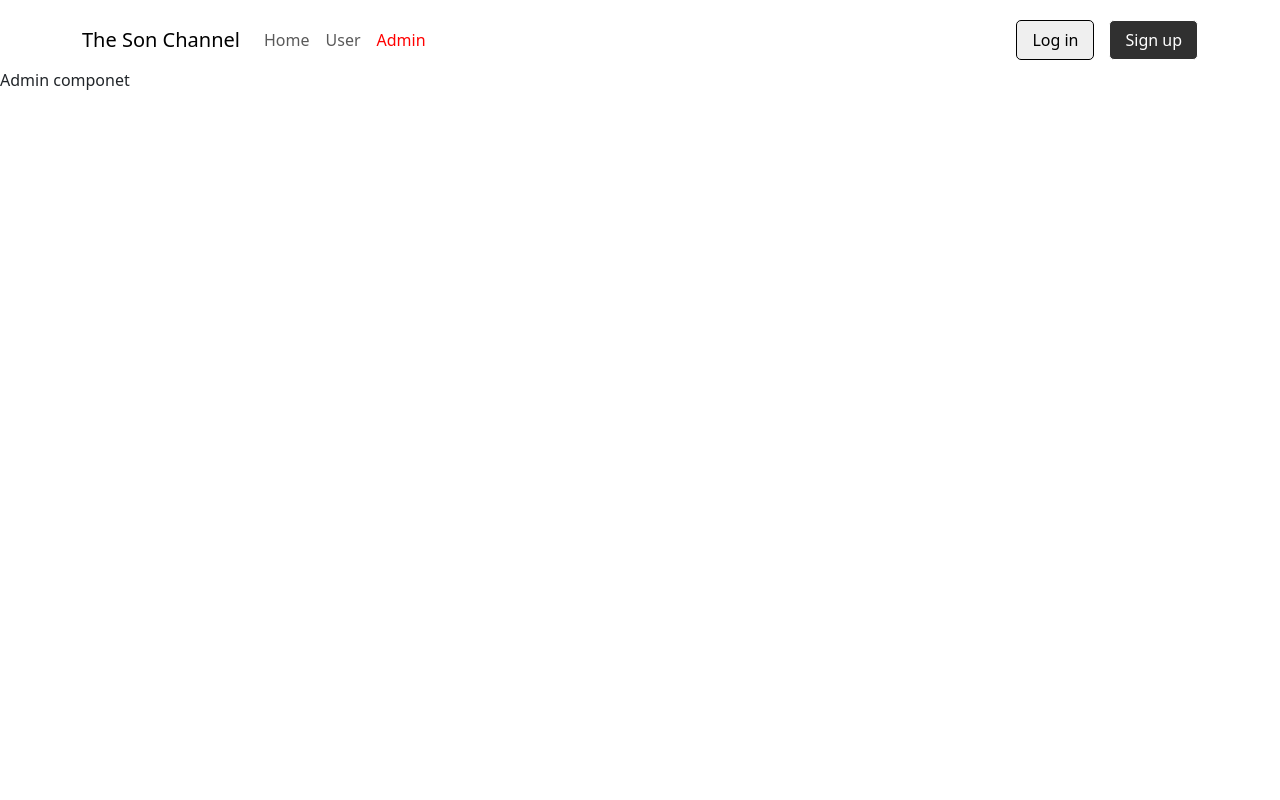
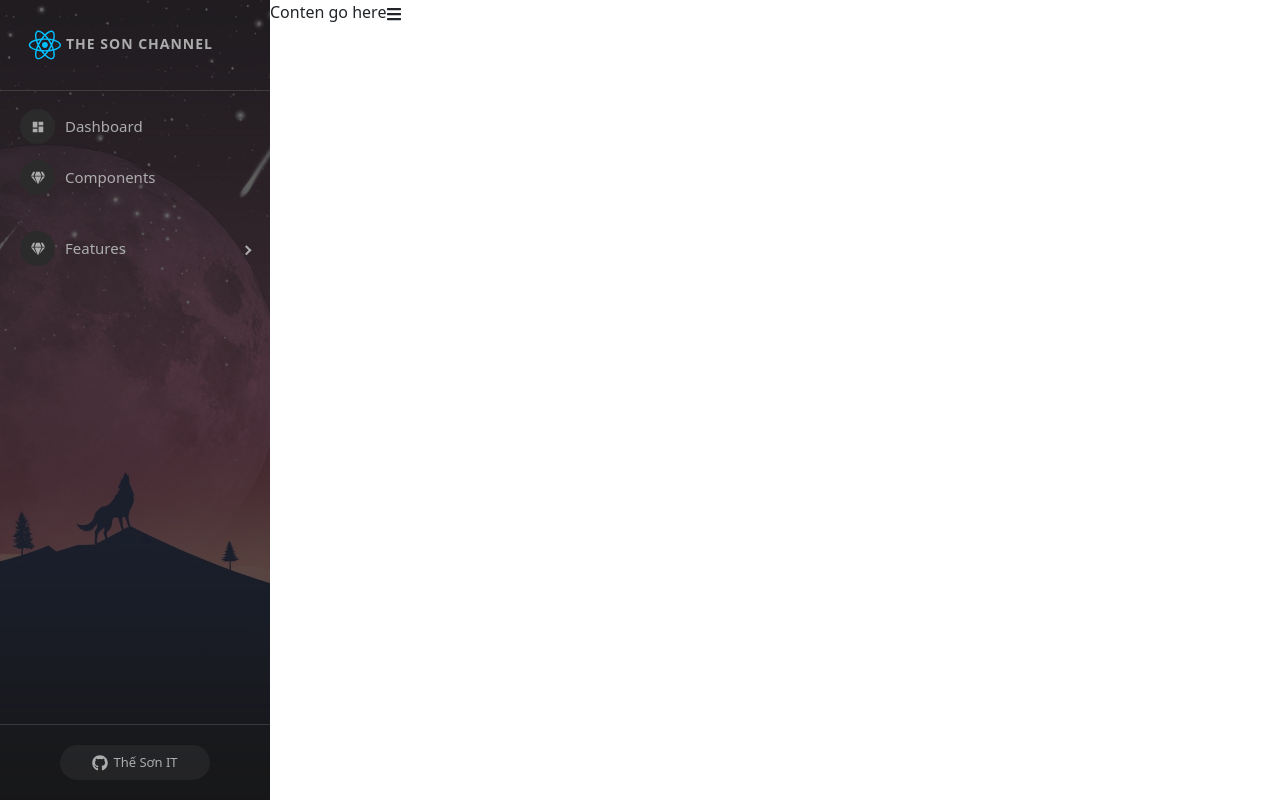
Before and after one commit to javaSonPro01/ReactJs-HoiDanIt, a React (Create React App) app: page /admins in a window 1280 px wide. Built offline with nearby package versions, Linux system fonts and the light colour scheme.

Commit message:
Side Bar

```diff
--- a/package.json
+++ b/package.json
@@ -6,13 +6,18 @@
     "@testing-library/jest-dom": "5.16.4",
     "@testing-library/react": "13.3.0",
     "@testing-library/user-event": "13.5.0",
+    "axios": "0.27.2",
     "bootstrap": "5.2.0",
     "react": "18.2.0",
     "react-bootstrap": "2.4.0",
     "react-dom": "18.2.0",
+    "react-icons": "4.4.0",
+    "react-paginate": "8.1.3",
+    "react-pro-sidebar": "0.7.1",
     "react-redux": "8.0.1",
     "react-router-dom": "6.3.0",
     "react-scripts": "5.0.1",
+    "react-toastify": "9.0.7",
     "redux": "4.2.0",
     "redux-devtools-extension": "2.13.9",
     "redux-thunk": "2.4.1",
--- a/src/components/Admin/Admin.js
+++ b/src/components/Admin/Admin.js
@@ -1,6 +1,21 @@
+import SideBarNav from "./Side-Bar"
+import "./Admin.scss"
+import { FaBars } from "react-icons/fa"
+import { useState } from "react"
 const Admin = (props) => {
+
+    const [collapsed, setCollapsed] = useState(false)
     return (
-        <div>Admin componet</div>
+        <div className="admin-container">
+            <div className="admin-sidebar">
+                <SideBarNav collapsed={collapsed}></SideBarNav>
+            </div>
+
+            <div className="admin-content">
+                Conten go here
+                <FaBars onClick={() => setCollapsed(!collapsed)} />
+            </div>
+        </div>
     )
 }
 export default Admin
--- /dev/null
+++ b/src/components/Admin/Admin.scss
@@ -0,0 +1,10 @@
+.admin-container {
+    display: flex;
+    .admin-sidebar {
+        .pro-sidebar {
+            height: 100vh !important;
+        }
+    }
+    .admin-content {
+    }
+}
--- /dev/null
+++ b/src/components/Admin/Side-Bar.js
@@ -0,0 +1,93 @@
+import 'react-pro-sidebar/dist/css/styles.css';
+import {
+    ProSidebar,
+    Menu,
+    MenuItem,
+    SubMenu,
+    SidebarHeader,
+    SidebarFooter,
+    SidebarContent,
+} from 'react-pro-sidebar';
+import { FaTachometerAlt, FaGem, FaList, FaGithub, FaRegLaughWink, FaHeart } from 'react-icons/fa';
+import sidebarBg from '../../assets/bg2.jpg';
+import { DiReact } from 'react-icons/di'
+import { MdDashboard } from 'react-icons/md'
+import './SideBar.scss'
+
+const SideBarNav = (props) => {
+    const { image, collapsed, toggled, handleToggleSidebar } = props
+    return (
+        <>
+            <ProSidebar
+                image={sidebarBg}
+                collapsed={collapsed}
+                toggled={toggled}
+                breakPoint="md"
+                onToggle={handleToggleSidebar}
+            >
+                <SidebarHeader>
+                    <div
+                        style={{
+                            padding: '24px',
+                            textTransform: 'uppercase',
+                            fontWeight: 'bold',
+                            fontSize: 14,
+                            letterSpacing: '1px',
+                            overflow: 'hidden',
+                            textOverflow: 'ellipsis',
+                            whiteSpace: 'nowrap',
+                        }}
+                    >
+                        <DiReact size={'3em'} color={'00bfff'}></DiReact>
+                        <span>The Son Channel</span>
+                    </div>
+                </SidebarHeader>
+
+                <SidebarContent>
+                    <Menu iconShape="circle">
+                        <MenuItem
+                            icon={<MdDashboard />}
+                        >
+                            Dashboard
+                        </MenuItem>
+                        <MenuItem icon={<FaGem />}> Components </MenuItem>
+                    </Menu>
+                    <Menu iconShape="circle">
+                        <SubMenu
+                            icon={<FaGem />}
+                            title="Features"
+                        >
+                            <MenuItem>Quản lí Users</MenuItem>
+                            <MenuItem>Quản lí bài thi</MenuItem>
+                            <MenuItem>Quản lí câu hỏi</MenuItem>
+                        </SubMenu>
+
+                    </Menu>
+                </SidebarContent>
+
+                <SidebarFooter style={{ textAlign: 'center' }}>
+                    <div
+                        className="sidebar-btn-wrapper"
+                        style={{
+                            padding: '20px 24px',
+                        }}
+                    >
+                        <a
+                            href="https://github.com/azouaoui-med/react-pro-sidebar"
+                            target="_blank"
+                            className="sidebar-btn"
+                            rel="noopener noreferrer"
+                        >
+                            <FaGithub />
+                            <span style={{ whiteSpace: 'nowrap', textOverflow: 'ellipsis', overflow: 'hidden' }}>
+                                Thế Sơn IT
+                            </span>
+                        </a>
+                    </div>
+                </SidebarFooter>
+            </ProSidebar>
+        </>
+    )
+}
+
+export default SideBarNav
--- /dev/null
+++ b/src/components/Admin/SideBar.scss
@@ -0,0 +1,28 @@
+.sidebar-btn-wrapper {
+    display: flex;
+    align-items: center;
+    justify-content: center;
+    .sidebar-btn {
+        transition: width 0.3s;
+        width: 150px;
+        padding: 1px 5px;
+        border-radius: 40px;
+        background: rgba(255, 255, 255, 0.05);
+        color: #adadad;
+        text-decoration: none;
+        margin: 0 auto;
+        height: 35px;
+        display: flex;
+        align-items: center;
+        justify-content: center;
+        text-overflow: ellipsis;
+        overflow: hidden;
+        span {
+            margin-left: 5px;
+            font-size: 13px;
+        }
+        &:hover {
+            color: #dee2ec;
+        }
+    }
+}
--- a/src/index.js
+++ b/src/index.js
@@ -22,8 +22,9 @@ root.render(
           <Route index element={<HomePage />} />
 
           <Route path='users' element={<User />} />
-          <Route path='admins' element={<Admin />} />
         </Route>
+        <Route path='admins' element={<Admin />} />
+
       </Routes>
 
     </BrowserRouter>
```
Also changed, not shown: src/assets/bg2.jpg (added), 1 other file (tests, documents, lock files or other folders).
